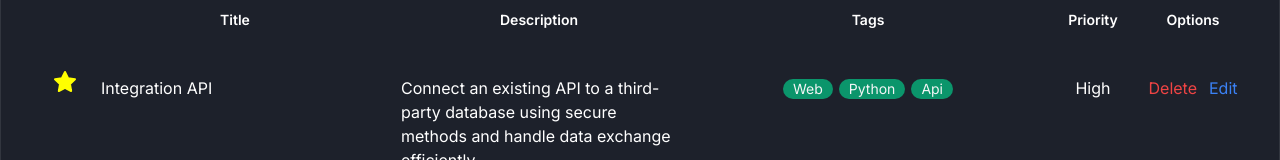
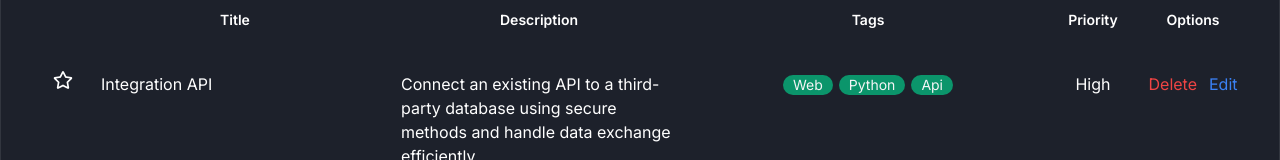
Before and after one commit to Emam-Bokhari/-Improved-Tasker, a React (Vite) app: page / in a window 1280 px wide. Shown: the part 787-947 px from the top of the page. Built offline with nearby package versions, Linux system fonts and the light colour scheme.

Commit message:
Implementation form validation

```diff
--- a/package.json
+++ b/package.json
@@ -11,7 +11,8 @@
   },
   "dependencies": {
     "react": "^18.2.0",
-    "react-dom": "^18.2.0"
+    "react-dom": "^18.2.0",
+    "react-icons": "^5.0.1"
   },
   "devDependencies": {
     "@types/react": "^18.2.43",
--- a/src/Task/AddTaskModal.jsx
+++ b/src/Task/AddTaskModal.jsx
@@ -1,6 +1,8 @@
 import { Fragment, useState } from "react"
 
-const AddTaskModal = ({ onCancelAddTaskModal,onAddTask }) => {
+const AddTaskModal = ({ onCancelAddTaskModal, onAddTask }) => {
+
+    const [validationError, setValidationError] = useState(false)
 
     const [task, setTask] = useState({
         id: crypto.randomUUID(),
@@ -11,22 +13,41 @@ const AddTaskModal = ({ onCancelAddTaskModal,onAddTask }) => {
         isFavourite: false
     })
 
-    function handleChange(event){
-        const name=event.target.name
-        let value=event.target.value
+    function handleChange(event) {
+        const name = event.target.name
+        let value = event.target.value
         // console.log(name,value)
 
-        if(name==='tags'){
-            value=value.split(',')
+        if (name === 'tags') {
+            value = value.split(',')
         }
 
         setTask({
             ...task,
-            [name]:value
+            [name]: value
         })
     }
 
-    // console.log(task)
+    // form validation
+
+     function formValidation() {
+        if (!task.title || !task.description || !task.tags || !task.priority) {
+            setValidationError(true);
+            return false;
+        } else {
+            setValidationError(false);
+            return true;
+        }
+    }
+
+    function handleAddTask() {
+        if (formValidation()) {
+            onAddTask(task);
+            alert('Task create successfully')
+        } else {
+            alert("Please fill in all input fields!");
+        }
+    }
 
     return (
         <Fragment >
@@ -113,7 +134,7 @@ const AddTaskModal = ({ onCancelAddTaskModal,onAddTask }) => {
                 <div className="mt-16 flex justify-center lg:mt-20 md:gap-5 lg:gap-10">
 
                     <button
-                    onClick={()=>onAddTask(task)}
+                        onClick={handleAddTask}
                         type="submit"
                         className="rounded bg-blue-600 px-4 py-2 text-white transition-all hover:opacity-80"
                     >
--- a/src/Task/TaskList.jsx
+++ b/src/Task/TaskList.jsx
@@ -1,6 +1,7 @@
 import { Fragment, useContext } from "react"
 import { TaskContext } from "../context"
-
+import { FaRegStar } from "react-icons/fa";
+import { FaStar } from "react-icons/fa";
 
 const TaskList = () => {
     const { tasks } = useContext(TaskContext)
@@ -23,13 +24,7 @@ const TaskList = () => {
                     <tbody>
                         {tasks.map((task) => (
                             <tr key={task.id} className="border-b border-[#2E3443] [&>td]:align-baseline [&>td]:px-4 [&>td]:py-2">
-                                <td><svg xmlns="http://www.w3.org/2000/svg" className="icon icon-tabler icon-tabler-star" width="24"
-                                    height="24" viewBox="0 0 24 24" strokeWidth="2" stroke="yellow" fill="yellow"
-                                    strokeLinecap="round" strokeLinejoin="round">
-                                    <path stroke="none" d="M0 0h24v24H0z" fill="none" />
-                                    <path
-                                        d="M12 17.75l-6.172 3.245l1.179 -6.873l-5 -4.867l6.9 -1l3.086 -6.253l3.086 6.253l6.9 1l-5 4.867l1.179 6.873z" />
-                                </svg></td>
+                                <td>{task.isFavourite?<FaStar className="text-xl text-yellow-500"/>:<FaRegStar className="text-xl " />}</td>
                                 <td>{task.title}</td>
                                 <td>
                                     <div>
```
Also changed, not shown: 1 other file (tests, documents, lock files or other folders).
